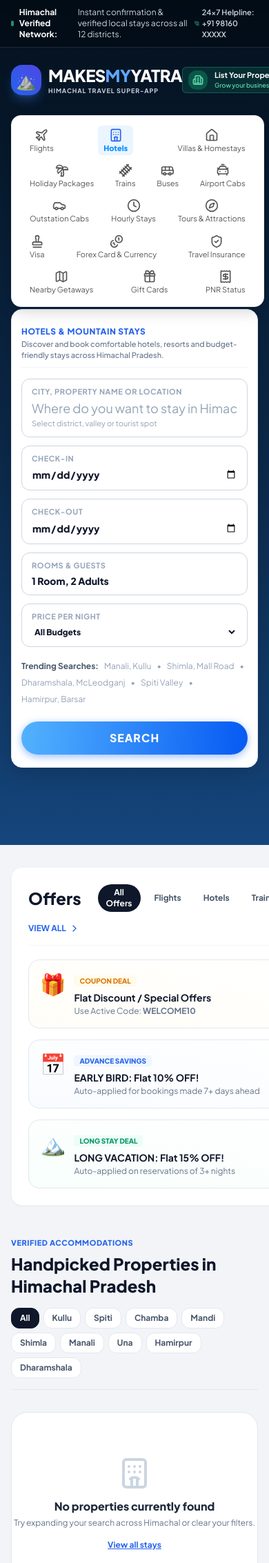
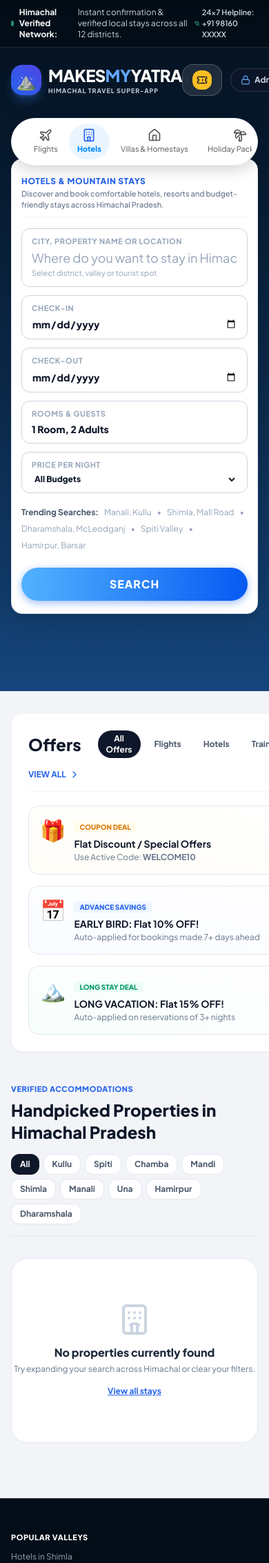
Before and after one commit to makesmyyatra/makesmyyatra, a Django app: page / in a window 390 px wide. Shown: the top 2266 px of the page at 69% size. Run offline with Django 5.2, Linux system fonts and the light colour scheme; data that the repository does not hold is empty; some libraries are stand-ins or nearby versions.

Commit message:
Update full style tag with mobile button fixes

```diff
--- a/templates/index.html
+++ b/templates/index.html
@@ -8,69 +8,30 @@
   <link href="https://fonts.googleapis.com/css2?family=Plus+Jakarta+Sans:wght@300;400;500;600;700;800;900&display=swap" rel="stylesheet">
   <script src="https://unpkg.com/lucide@latest"></script>
 <style>
-  /* 1. Global Reset & Mobile Overflow Control */
-  *, *::before, *::after {
-    box-sizing: border-box !important;
-  }
-
-  html, body {
+  body {
     font-family: 'Plus Jakarta Sans', sans-serif;
     background-color: #f2f4f8;
-    width: 100% !important;
-    max-width: 100vw !important;
-    overflow-x: hidden !important;
-    margin: 0 !important;
-    padding: 0 !important;
-    -webkit-font-smoothing: antialiased;
-  }
-
-  img, svg {
-    max-width: 100%;
-    height: auto;
   }
 
   .hero-bg {
     background: linear-gradient(180deg, #051322 0%, #0c2b4d 55%, #15457c 100%);
-    width: 100% !important;
   }
 
-  /* 2. Top Bar & Navigation Header */
-  .top-bar {
-    width: 100%;
-    border-bottom: 1px solid rgba(255, 255, 255, 0.1);
-  }
-
-  nav.navbar, .header-container {
-    width: 100%;
-    display: flex;
-    align-items: center;
-    justify-content: space-between;
-  }
-
-  /* Partner & Admin Action Buttons */
-  .header-actions, .navbar-nav {
-    display: flex;
-    align-items: center;
-    gap: 8px;
-  }
-
-  /* 3. MMT Exact 16 Options Pill Wrapper - Desktop & Scrollable */
+  /* --- DESKTOP ORIGINAL STYLES (DO NOT TOUCH) --- */
   .mmt-nav-pill-wrapper {
     background: #ffffff;
     border-radius: 9999px;
     box-shadow: 0 4px 25px 0 rgba(0, 0, 0, 0.2);
     width: max-content;
-    max-width: 95vw;
+    max-width: 100%;
     margin: 0 auto;
     transform: translateY(28px);
     position: relative;
     z-index: 30;
     border: 1px solid #edf2f7;
     display: flex;
-    overflow-x: auto !important;
-    -webkit-overflow-scrolling: touch;
+    flex-wrap: nowrap;
   }
-
   .mmt-nav-item {
     display: flex;
     flex-direction: column;
@@ -83,20 +44,16 @@
     white-space: nowrap;
     border-radius: 9999px;
     transition: all 0.2s ease;
-    flex-shrink: 0;
   }
-
   .mmt-nav-item:hover {
     color: #008cff;
   }
-
   .mmt-nav-item.active-pill {
     color: #008cff;
     background: #eaf5ff;
     font-weight: 800;
   }
 
-  /* 4. Main Search Container */
   .mmt-search-card {
     background: #ffffff;
     border-radius: 20px;
@@ -106,24 +63,18 @@
     position: relative;
     z-index: 10;
     min-height: 280px;
-    width: 100%;
-    max-width: 100%;
   }
-
   .mmt-input-col {
     padding: 10px 14px;
     border: 1px solid #cbd5e1;
     border-radius: 12px;
     transition: border-color 0.2s ease, box-shadow 0.2s ease;
     background: #ffffff;
-    width: 100%;
   }
-
   .mmt-input-col:hover, .mmt-input-col:focus-within {
     border-color: #008cff;
     box-shadow: 0 0 0 1px #008cff;
   }
-
   .mmt-search-btn {
     background: linear-gradient(93deg, #53b2fe, #065af3);
     box-shadow: 0 3px 12px 0 rgba(6, 90, 243, 0.4);
@@ -136,13 +87,11 @@
     display: block;
     transition: transform 0.15s ease, box-shadow 0.15s ease;
   }
-
   .mmt-search-btn:hover {
     transform: translateY(-2px);
     box-shadow: 0 6px 20px 0 rgba(6, 90, 243, 0.5);
   }
 
-  /* Sticky Top Mini-Navbar on Scroll */
   .sticky-scroll-nav {
     position: fixed;
     top: 0;
@@ -154,11 +103,9 @@
     transform: translateY(-100%);
     transition: transform 0.3s ease-in-out;
   }
-
   .sticky-scroll-nav.visible {
     transform: translateY(0);
   }
-
   .counter-btn {
     width: 32px;
     height: 32px;
@@ -171,102 +118,53 @@
     font-weight: 800;
     transition: all 0.15s ease;
   }
-
   .counter-btn:hover {
     border-color: #008cff;
     color: #008cff;
     background: #f0f7ff;
   }
-
   .no-scrollbar::-webkit-scrollbar { display: none; }
   .no-scrollbar { -ms-overflow-style: none; scrollbar-width: none; }
 
-  /* 5. Mobile Responsiveness (< 768px) */
+  /* --- ONLY FOR MOBILE (MAX-WIDTH 768px) --- */
   @media (max-width: 768px) {
-    /* Top notification bar wrapping */
-    .top-bar,
-    header .d-flex.justify-content-between {
-      flex-wrap: wrap !important;
-      padding: 6px 12px !important;
-      font-size: 11px !important;
-      gap: 4px !important;
-    }
-
-    /* Navbar & Brand Title */
-    nav.navbar,
-    .hero-bg nav,
-    .navbar-container {
-      padding: 10px 12px !important;
-      display: flex !important;
-      flex-wrap: wrap !important;
-      align-items: center !important;
-      justify-content: space-between !important;
-      gap: 8px !important;
-    }
-
-    .navbar-brand,
-    .hero-bg h1,
-    .hero-bg .logo-text {
-      font-size: 16px !important;
-    }
-
-    /* Unhide Partner and Admin Buttons on Mobile */
-    .d-none.d-md-flex,
-    .d-none.d-md-inline-block,
-    .d-none.d-lg-flex {
-      display: inline-flex !important;
-    }
-
-    .header-actions,
-    nav .d-flex {
-      display: flex !important;
-      flex-wrap: wrap !important;
-      gap: 6px !important;
-      align-items: center !important;
-    }
-
-    /* Compact Mobile Action Buttons */
-    nav a.btn,
-    nav button,
-    a[href*="partner"],
-    a[href*="admin"],
-    a[href*="login"] {
-      display: inline-flex !important;
-      font-size: 11px !important;
-      padding: 4px 8px !important;
-      white-space: nowrap !important;
-      border-radius: 6px !important;
-      line-height: 1.2 !important;
-    }
-
-    /* Search Container & Pills */
+    html, body {
+      overflow-x: hidden !important;
+      width: 100% !important;
+    }
+
+    /* Mobile me 16 icons horizontal scroll honge bina desktop chhede */
     .mmt-nav-pill-wrapper {
-      border-radius: 14px;
-      transform: translateY(12px);
-      max-width: 94vw;
-      padding: 4px 6px;
+      width: 94vw !important;
+      overflow-x: auto !important;
+      -webkit-overflow-scrolling: touch;
+      border-radius: 9999px;
+      padding: 4px 8px;
+      transform: translateY(16px);
+      justify-content: flex-start !important;
     }
 
     .mmt-nav-item {
-      padding: 6px 10px;
+      flex: 0 0 auto !important;
+      padding: 6px 12px;
       font-size: 12px;
     }
 
     .mmt-search-card {
       padding: 24px 14px 18px 14px;
       border-radius: 16px;
-      margin-top: 15px;
+      margin-top: 6px;
     }
 
     .mmt-search-btn {
       width: 100%;
-      padding: 12px 20px;
-    }
-
-    .container, .container-fluid {
-      padding-left: 10px !important;
-      padding-right: 10px !important;
-      max-width: 100% !important;
+      padding: 12px 24px;
+    }
+
+    /* Top contact bar wrap for phone */
+    .hero-bg > div:first-child {
+      flex-wrap: wrap !important;
+      font-size: 11px !important;
     }
   }
 </style>
```
